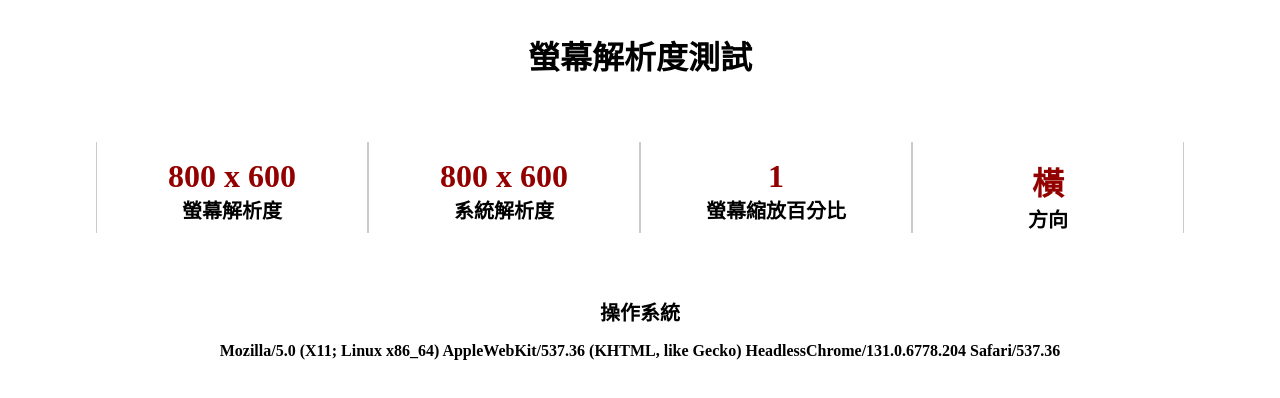
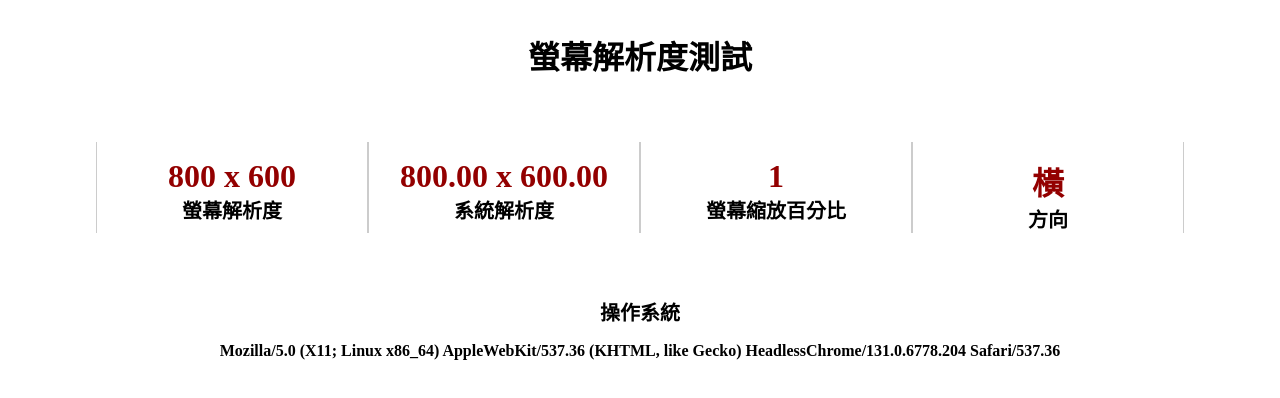
Before and after one commit to WeiJ0/screenDetect, a website: page index.html in a window 1280 px wide. Drawn offline with Linux system fonts and the light colour scheme.

Commit message:
Update index.html

```diff
--- a/index.html
+++ b/index.html
@@ -117,7 +117,7 @@
         document.querySelector("#screenSize").innerHTML = size;
 
         const systemSize =
-          width * devicePixelRatio + " x " + height * devicePixelRatio;
+          (width * devicePixelRatio).toFixed(2) + " x " + (height * devicePixelRatio).toFixed(2);
         document.querySelector("#systemSize").innerHTML = systemSize;
 
         const match = window.matchMedia("(orientation: portrait)");
```
